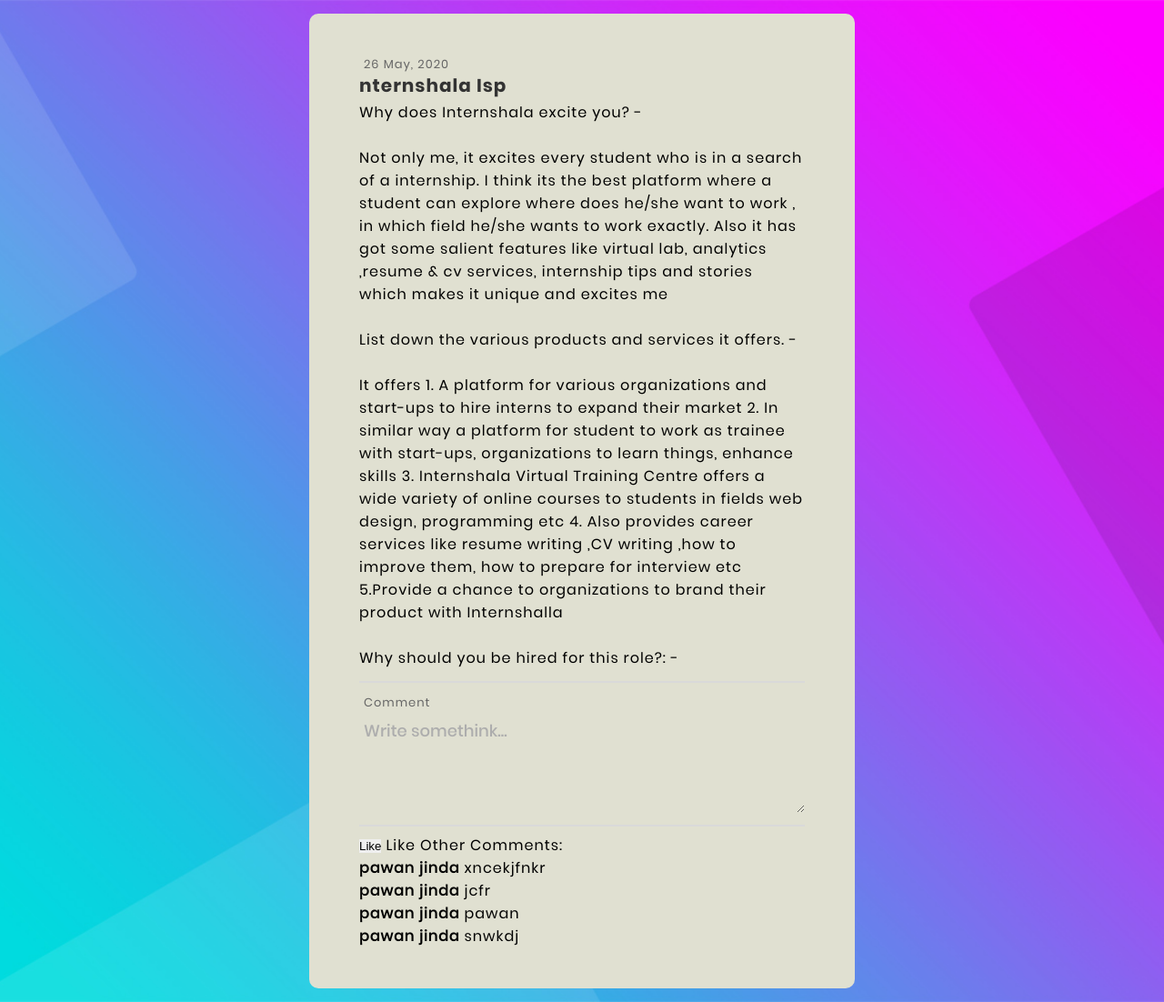
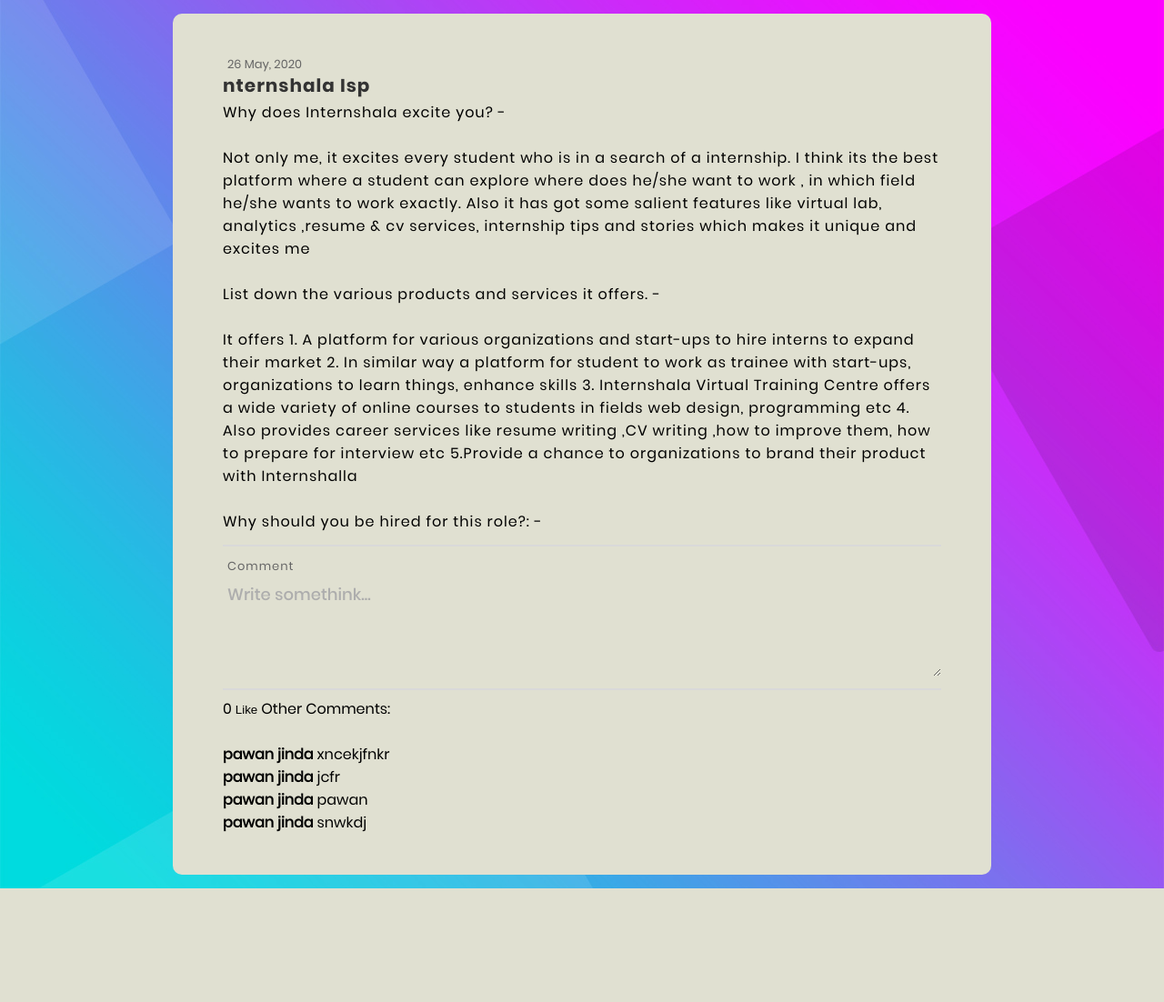
Before and after one commit to jindalpawan/Django-, a Django app: page /blog/post/1/ in a window 1280 px wide. Shown: the part 49-1151 px from the top of the page at 91% size. After the commit the page ends 1026 px from the top, so only its background shows below. Run offline with Django 3.2, Linux system fonts and the light colour scheme; data comes from the database, SQL or seed files in the repository; both versions use the stored data as it was after the commit; data that the repository does not hold is empty.

Commit message:
like button added

```diff
--- a/blog/static/blog/main.css
+++ b/blog/static/blog/main.css
@@ -35,7 +35,7 @@
 }
 
 .error{
-  color=red;
+  color:red;
 }
 
 .div{
@@ -246,7 +246,7 @@
 }
 
 .wrap-contact100 {
-  width: 600px;
+  width: 900px;
   overflow-wrap: break-word;
   background: #e0e0d1;
   letter-spacing: 1px;
--- a/blog/templates/blog/perma.html
+++ b/blog/templates/blog/perma.html
@@ -32,7 +32,7 @@
   </div>
   <div class="limiter">
     <div class="container-login100" style="background-image: url({%static 'images/bg-01.jpg' %});">
-    <div class="wrap-contact100">
+    <div class="wrap-contact101">
       {{post.author.name}}
       </span>
       <span class="label-input100">
@@ -56,13 +56,12 @@
         <span class="focus-input100"></span>
       </div>
       </form>
-      <span>
-        <span id="total_likes"></span>
-        <input type="button" id="like" post_is={{post.pk}} value="Like">
-          Like
-      </span>
+      <div>
+        <span id="total_likes">{{post.total_likes}}</span>
+        <button type="button" id="like" post_id={{post.pk}}>Like</button>
+        <span>Other Comments:</span>
+      </div>
       {% if cmnts %}
-        <span>Other Comments:</span>
         <br>
           {% for cmnt in cmnts %}
               <span style="color: black;">
@@ -84,11 +83,11 @@
       type:'POST',
       url:"{% url 'blog:like' %}",
       data:{
-        'post_id':$(this).attr('post.id') },
+        'post_id':$(this).attr('post_id') },
       dataType:"json",
-      success:function(reponse){
-        $("total_likes").text("reponse.likes_count");
-        $(this).val("reponse.msg");
+      success:function(response){
+        $("#total_likes").text(response.like_count);
+        $("#like").text(response.msg);
 
       }
     });
--- a/blog/views.py
+++ b/blog/views.py
@@ -72,16 +72,16 @@
 	if request.method== 'POST':
 		user=request.user
 		if user.is_authenticated:
-			postid=request.POST['postid']
+			postid=request.POST['post_id']
 			post= Post.objects.filter(pk=postid).first()
-			if post.likes.filter(id=user.id).exist():
+			if post.likes.filter(id=user.id).first():
 				post.likes.remove(user)
 				msg="Like"
 			else:
 				post.likes.add(user)
 				msg="Unlike"
-			response={'like_count': post.total_likes, 'msg':msg, }
-			return JsonResponse(response, content_type='application/json')
+			response={'like_count': post.total_likes(), 'msg':msg,}
+			return JsonResponse(response,)
 		return JsonResponse({},)
 
 '''
@@ -171,7 +171,6 @@
 			return redirect(reverse('blog:profile',))
 
 		else:
-			print(sig.errors)
 			return render(request,"blog/edit_profile.html",)
 
 
@@ -289,7 +288,7 @@
 		obj= User.objects.filter(username=username).first()
 		if not obj:
 			name=list(name.split(' '))
-			obj= User(username=username, first_name=name[0],last_name=name[1], email="", password=password)
+			obj= User.objects.create_user(username=username, first_name=name[0],last_name=name[1], email="", password=password)
 			obj.save()
 		login(request, obj)
 		return redirect(reverse('blog:home',))
```
Also changed, not shown: db.sqlite3.
